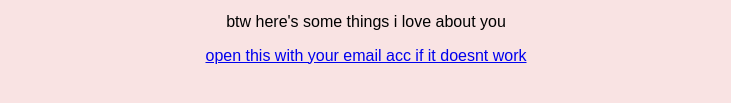
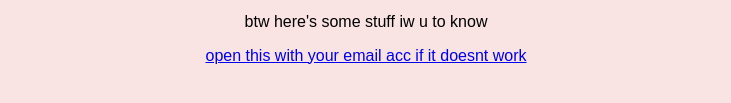
Before and after one commit to haidelao/hi, a plain HTML site: page yes_page.html in a window 1280 px wide. Shown: the part 549-652 px from the top of the page, without its empty margins (274-1005 px from the left). Drawn offline with Linux system fonts and the light colour scheme.

Commit message:
Update yes_page.html

```diff
--- a/yes_page.html
+++ b/yes_page.html
@@ -17,7 +17,7 @@
             <img src="/images/2.jpg" alt="it not">
             <img src="/images/3.png" alt="loading">
         </div>
-        <p>btw here's some things i love about you</p>
+        <p>btw here's some stuff iw u to know</p>
         <a href="https://docs.google.com/document/d/11NCrISZBg-C39No9aSdgRW8NQ11R01tlKkm-ZaDsTtY/edit?usp=sharing"> open this with your email acc if it doesnt work</a>
     </div>
 </body>
```
